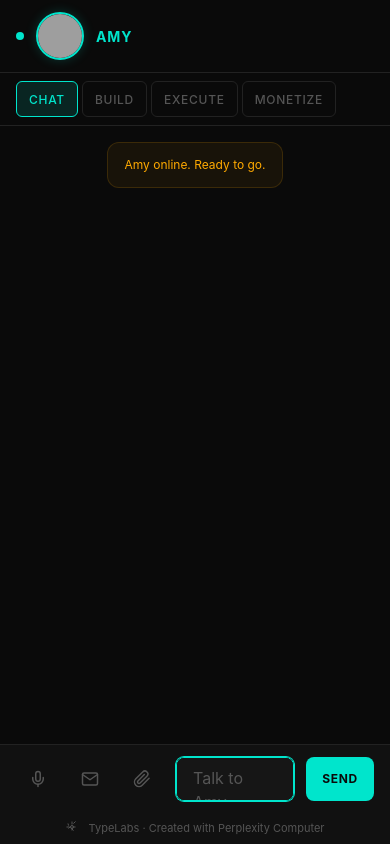
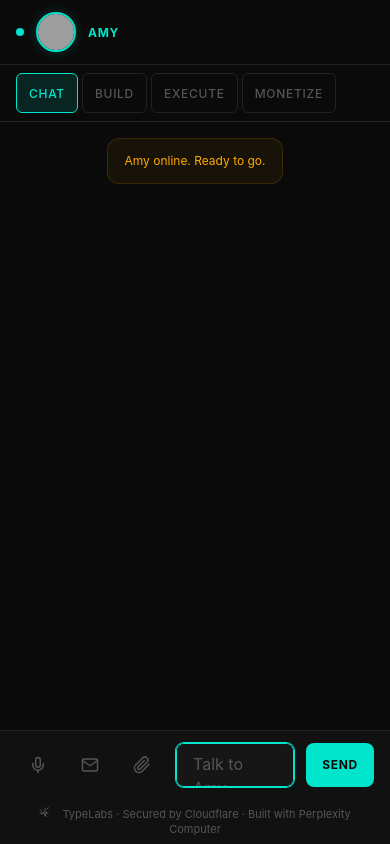
Before and after one commit to TypeLabsAI/amy-site, a website: page index.html in a window 390 px wide. Drawn offline with Linux system fonts and the light colour scheme; grey boxes are pictures that could not be loaded; a web font is replaced by a local one.

Commit message:
Mobile improvements + secured by Cloudflare footer

```diff
--- a/index.html
+++ b/index.html
@@ -634,22 +634,33 @@ input, textarea { font: inherit; color: inherit; }
 
 /* ===== RESPONSIVE ===== */
 @media (max-width: 640px) {
-  .app-header { padding: var(--space-3) var(--space-4); }
+  .app-header {
+    padding: var(--space-3) var(--space-4);
+    padding-top: max(var(--space-3), env(safe-area-inset-top));
+  }
   .mode-bar { padding: var(--space-2) var(--space-4); gap: var(--space-1); }
   .chat-output { padding: var(--space-4); }
-  .input-bar { padding: var(--space-3) var(--space-4); }
+  .input-bar {
+    padding: var(--space-3) var(--space-4);
+    padding-bottom: max(var(--space-3), env(safe-area-inset-bottom));
+  }
   .attachment-bar { padding: var(--space-2) var(--space-4); }
   .msg { max-width: 92%; font-size: var(--text-sm); }
 
   .avatar-sm {
-    width: 48px;
-    height: 48px;
+    width: 40px;
+    height: 40px;
   }
+
+  .header-name { font-size: var(--text-xs); }
 
   .mode-btn {
     padding: var(--space-2) var(--space-3);
     font-size: var(--text-xs);
-    min-height: 36px;
+    min-height: 40px;
+    display: flex;
+    align-items: center;
+    justify-content: center;
   }
 
   .action-btn {
@@ -684,11 +695,15 @@ input, textarea { font: inherit; color: inherit; }
   }
 
   .email-actions { flex-direction: column; }
+
+  .app-footer {
+    padding-bottom: max(var(--space-2), env(safe-area-inset-bottom));
+  }
 }
 
 @media (max-width: 380px) {
-  .header-name { font-size: var(--text-xs); }
-  .avatar-sm { width: 40px; height: 40px; }
+  .avatar-sm { width: 36px; height: 36px; }
+  .mode-btn { padding: var(--space-1) var(--space-2); font-size: 0.65rem; }
 }
 </style>
 </head>
@@ -835,7 +850,9 @@ input, textarea { font: inherit; color: inherit; }
     </button>
     <a href="https://typelabs.ai" target="_blank" rel="noopener noreferrer">TypeLabs</a>
     &middot;
-    <a href="https://www.perplexity.ai/computer" target="_blank" rel="noopener noreferrer">Created with Perplexity Computer</a>
+    Secured by <a href="https://www.cloudflare.com" target="_blank" rel="noopener noreferrer">Cloudflare</a>
+    &middot;
+    Built with <a href="https://www.perplexity.ai/computer" target="_blank" rel="noopener noreferrer">Perplexity Computer</a>
   </footer>
 
 <script>
```
